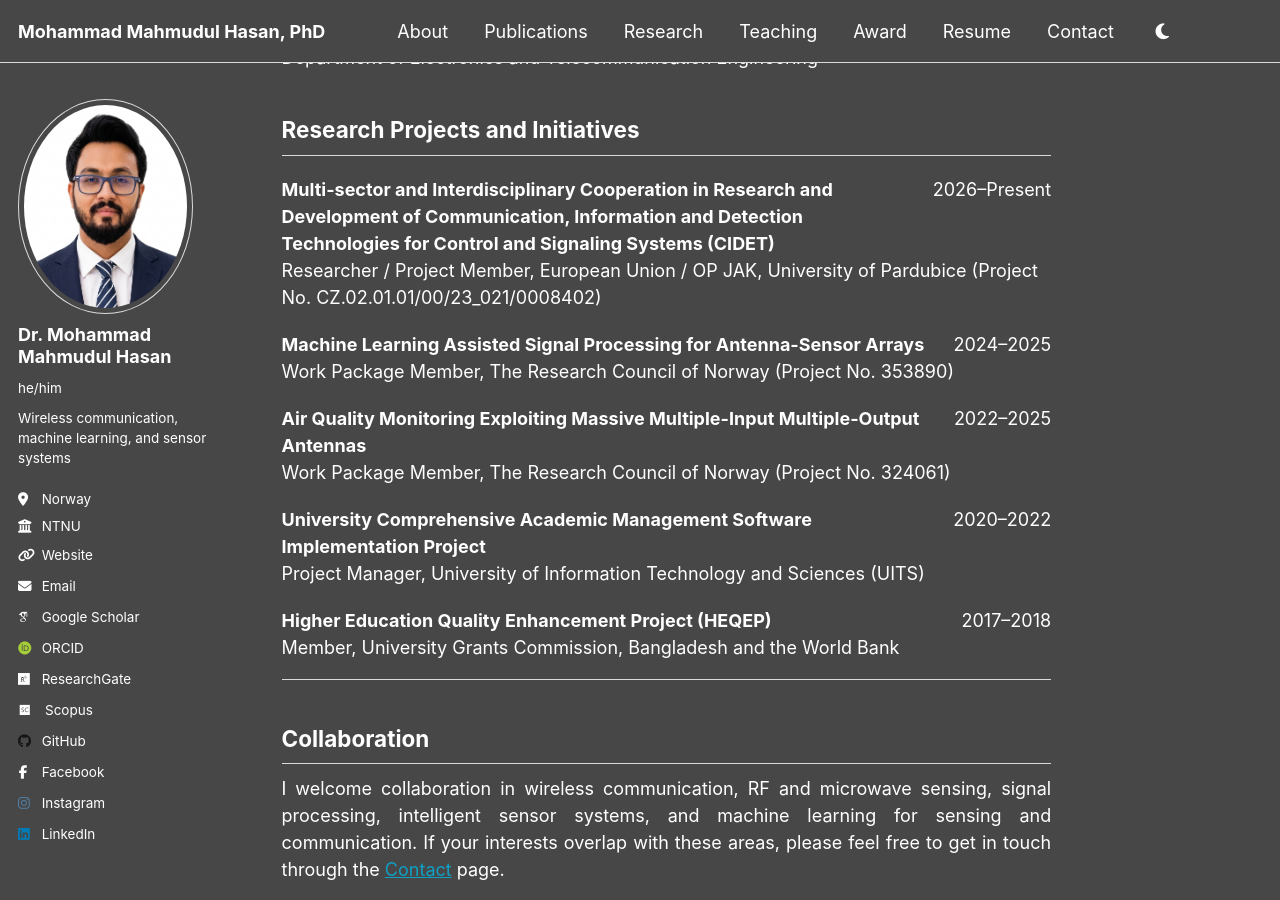
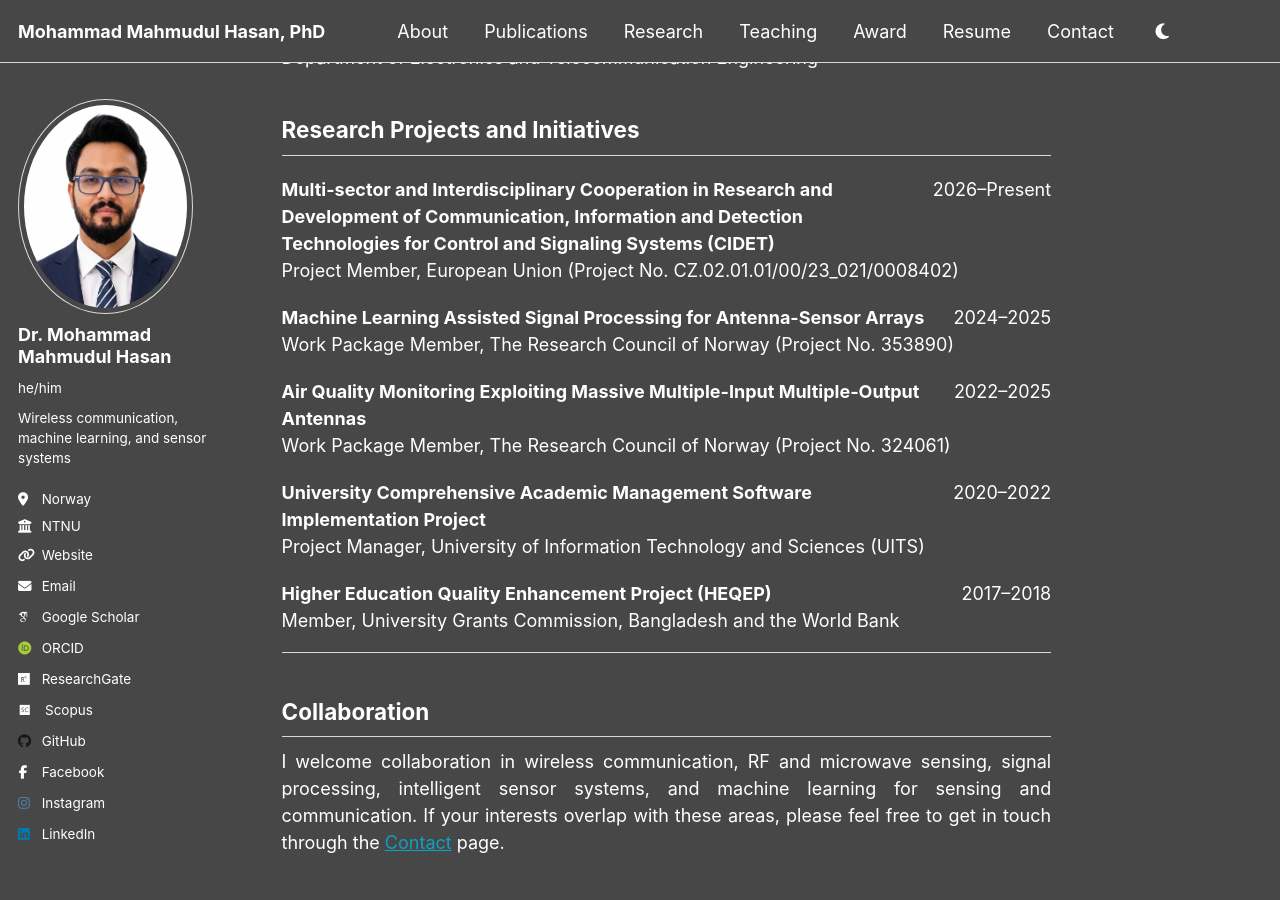
Before and after one commit to dearmahmud/dearmahmud.github.io, a Jekyll site: the page built from _pages/about.md, in a window 1280 px wide and 900 px high, scrolled down 3648 px. Built offline with Jekyll 4.4.1, drawn with Linux system fonts in a browser that asks for light colours; some web fonts are replaced.

Commit message:
Update about.md

```diff
--- a/_pages/about.md
+++ b/_pages/about.md
@@ -182,7 +182,7 @@ For a full list of publications, please visit the <a href="/publications/">Publi
   <span style="white-space: nowrap; flex-shrink: 0;">2026–Present</span>
 </div>
 <div>
-  Researcher / Project Member, European Union / OP JAK, University of Pardubice (Project No. CZ.02.01.01/00/23_021/0008402)
+  Project Member, European Union (Project No. CZ.02.01.01/00/23_021/0008402)
 </div>
 
 <div style="margin-top: 20px; display: flex; justify-content: space-between;">
```
